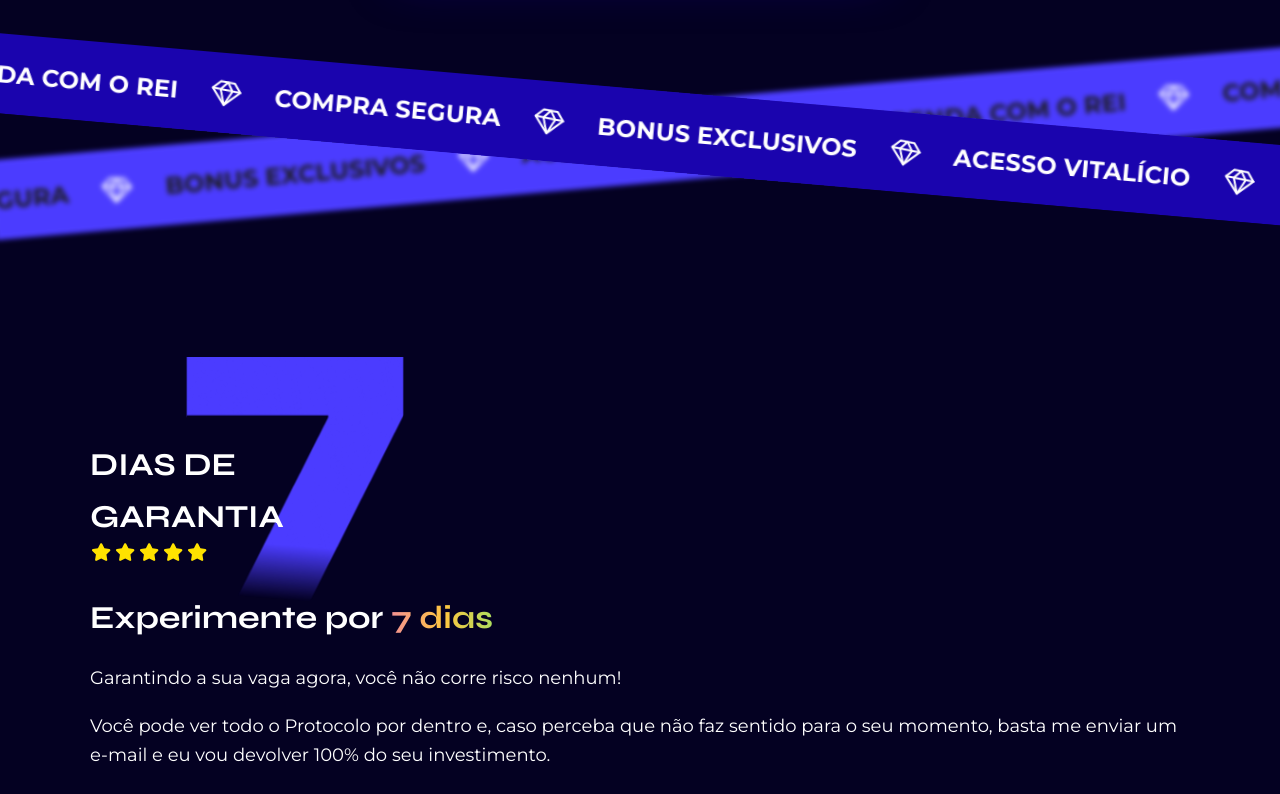
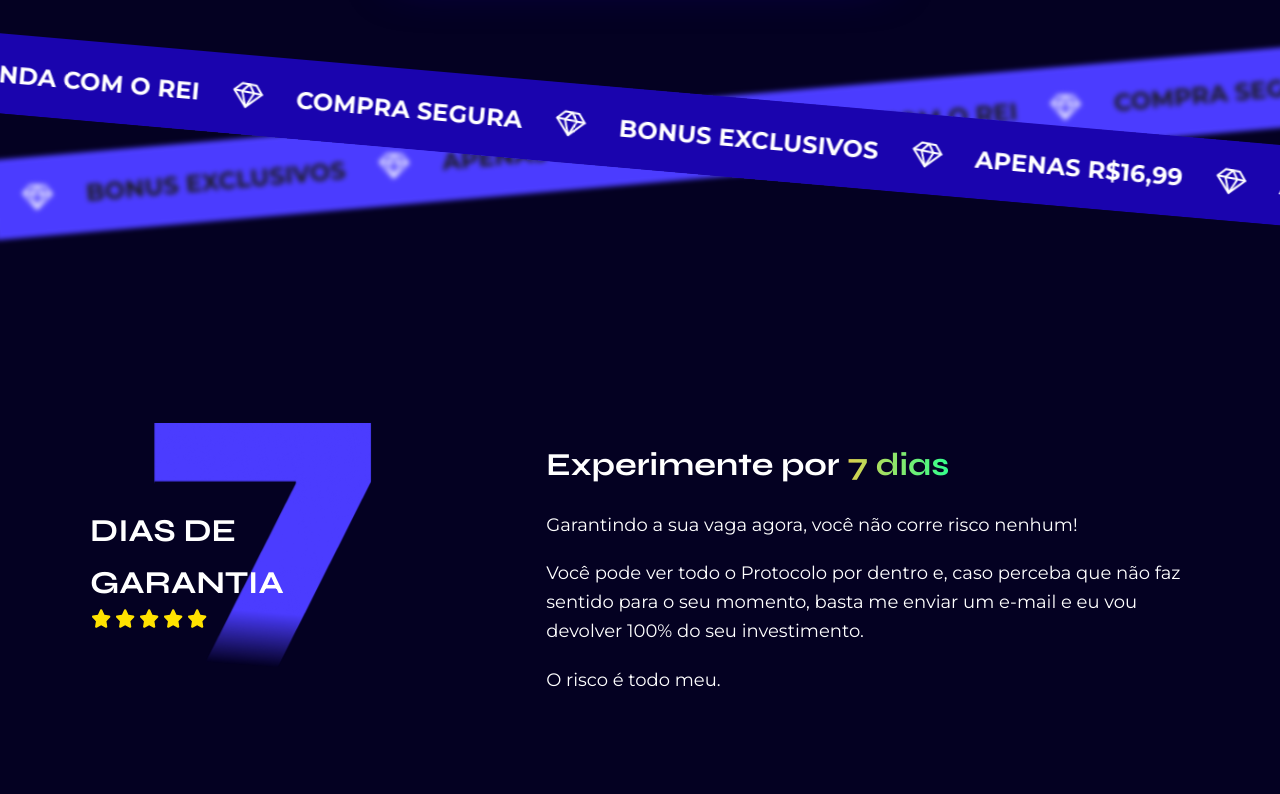
Before and after one commit to CaikeM10/Landing-Page-Mentoria, a Next.js app: page / in a window 1280 px wide. Shown: the part 1820-2614 px from the top of the page. Built offline with nearby package versions, Linux system fonts and the light colour scheme.

Commit message:
meta tag

```diff
--- a/src/components/Guarantee/index.tsx
+++ b/src/components/Guarantee/index.tsx
@@ -4,9 +4,9 @@ import styles from './style.module.scss';
 const Guarantee = () => {
     return (
         <main className={styles.container}>
+            <ScrollAnimation animateIn="fadeIn" animateOut="fadeOut">
                 <div className={styles.content}>
                     <div className={styles.top}>
-                    <ScrollAnimation animateIn="fadeIn" animateOut="fadeOut">
                         <div className={styles.leftside}>
                             <div className={styles.leftsideContent}>
                                 <h5>Dias de</h5>
@@ -39,14 +39,9 @@ const Guarantee = () => {
                             </p>
                             <p>O risco é todo meu.</p>
                         </div>
-                    </ScrollAnimation>
                     </div>
                     <div className={styles.bottom}>
                         <div className={styles.info}>
-                        <ScrollAnimation
-                            animateIn="fadeInUp"
-                            animateOut="fadeOut"
-                        >
                             <div className={styles.icon}>
                                 <img src="/safePayment.svg" />
                             </div>
@@ -57,13 +52,8 @@ const Guarantee = () => {
                                     segurança.
                                 </p>
                             </div>
-                        </ScrollAnimation>
                         </div>
                         <div className={styles.info}>
-                        <ScrollAnimation
-                            animateIn="fadeInUp"
-                            animateOut="fadeOut"
-                        >
                             <div className={styles.icon}>
                                 <img src="/lock.svg" />
                             </div>
@@ -74,13 +64,8 @@ const Guarantee = () => {
                                     comprar.
                                 </p>
                             </div>
-                        </ScrollAnimation>
                         </div>
                         <div className={styles.info}>
-                        <ScrollAnimation
-                            animateIn="fadeInUp"
-                            animateOut="fadeOut"
-                        >
                             <div className={styles.icon}>
                                 <img src="infinite.svg" />
                             </div>
@@ -91,10 +76,10 @@ const Guarantee = () => {
                                     renovação.
                                 </p>
                             </div>
-                        </ScrollAnimation>
                         </div>
                     </div>
                 </div>
+            </ScrollAnimation>
         </main>
     );
 };
--- a/src/components/MovingBars/index.tsx
+++ b/src/components/MovingBars/index.tsx
@@ -9,7 +9,7 @@ const MovingBars = () => {
                     <div className={styles.topBarContent}>
                         <React.Fragment key="0">
                             <img src="/diamond.svg" />
-                            <span>ACESSO VITALÍCIO</span>
+                            <span>APENAS R$16,99</span>
                         </React.Fragment>
                         <React.Fragment key="1">
                             <img src="/diamond.svg" />
@@ -25,7 +25,7 @@ const MovingBars = () => {
                         </React.Fragment>
                         <React.Fragment key="4">
                             <img src="/diamond.svg" />
-                            <span>ACESSO VITALÍCIO</span>
+                            <span>APENAS R$16,99</span>
                         </React.Fragment>
                         <React.Fragment key="5">
                             <img src="/diamond.svg" />
@@ -41,7 +41,7 @@ const MovingBars = () => {
                         </React.Fragment>
                         <React.Fragment key="8">
                             <img src="/diamond.svg" />
-                            <span>ACESSO VITALÍCIO</span>
+                            <span>APENAS R$16,99</span>
                         </React.Fragment>
                         <React.Fragment key="9">
                             <img src="/diamond.svg" />
@@ -57,7 +57,7 @@ const MovingBars = () => {
                         </React.Fragment>
                         <React.Fragment key="12">
                             <img src="/diamond.svg" />
-                            <span>ACESSO VITALÍCIO</span>
+                            <span>APENAS R$16,99</span>
                         </React.Fragment>
                         <React.Fragment key="13">
                             <img src="/diamond.svg" />
@@ -73,7 +73,7 @@ const MovingBars = () => {
                         </React.Fragment>
                         <React.Fragment key="16">
                             <img src="/diamond.svg" />
-                            <span>ACESSO VITALÍCIO</span>
+                            <span>APENAS R$16,99</span>
                         </React.Fragment>
                     </div>
                 </div>
@@ -81,7 +81,7 @@ const MovingBars = () => {
                     <div className={styles.bottomBarContent}>
                         <React.Fragment key="0">
                             <img src="/diamond.svg" />
-                            <span>ACESSO VITALÍCIO</span>
+                            <span>APENAS R$16,99</span>
                         </React.Fragment>
                         <React.Fragment key="1">
                             <img src="/diamond.svg" />
@@ -97,7 +97,7 @@ const MovingBars = () => {
                         </React.Fragment>
                         <React.Fragment key="4">
                             <img src="/diamond.svg" />
-                            <span>ACESSO VITALÍCIO</span>
+                            <span>APENAS R$16,99</span>
                         </React.Fragment>
                         <React.Fragment key="5">
                             <img src="/diamond.svg" />
@@ -113,7 +113,7 @@ const MovingBars = () => {
                         </React.Fragment>
                         <React.Fragment key="8">
                             <img src="/diamond.svg" />
-                            <span>ACESSO VITALÍCIO</span>
+                            <span>APENAS R$16,99</span>
                         </React.Fragment>
                         <React.Fragment key="9">
                             <img src="/diamond.svg" />
@@ -129,7 +129,7 @@ const MovingBars = () => {
                         </React.Fragment>
                         <React.Fragment key="12">
                             <img src="/diamond.svg" />
-                            <span>ACESSO VITALÍCIO</span>
+                            <span>APENAS R$16,99</span>
                         </React.Fragment>
                         <React.Fragment key="13">
                             <img src="/diamond.svg" />
@@ -145,7 +145,7 @@ const MovingBars = () => {
                         </React.Fragment>
                         <React.Fragment key="16">
                             <img src="/diamond.svg" />
-                            <span>ACESSO VITALÍCIO</span>
+                            <span>APENAS R$16,99</span>
                         </React.Fragment>
                     </div>
                 </div>
--- a/src/components/SectionTwo/style.module.scss
+++ b/src/components/SectionTwo/style.module.scss
@@ -29,6 +29,8 @@
         font-style: normal;
         font-weight: 600;
         line-height: 51.2px;
+        max-width: 900px;
+        margin-inline: auto;
         @media screen and (max-width: 768px) {
             font-size: 24px;
             text-align: center;
--- a/src/components/Swiper/style.module.scss
+++ b/src/components/Swiper/style.module.scss
@@ -11,9 +11,12 @@
 .title {
     display: flex;
     flex-direction: column;
-
+    max-width: 800px;
+    margin-inline: auto;
+    margin-top: 50px;
     justify-content: center;
     @media screen and (max-width: 768px) {
+        margin-top: 10px;
         padding-inline: 39px;
     }
     h2 {
@@ -54,6 +57,7 @@
 
 .swiper {
     padding-block: 30px;
+    margin-block: 30px;
 }
 
 .swiperSlide {
@@ -64,6 +68,9 @@
     margin: 0 auto;
     img {
         border: none;
+        height: 500px;
+        width: 300px;
+        object-fit: cover;
         @media screen and (max-width: 768px) {
             width: 300px;
         }
--- a/src/pages/_app.tsx
+++ b/src/pages/_app.tsx
@@ -1,7 +1,29 @@
 import '@/styles/globals.scss';
 import 'animate.css/animate.compat.css';
 import type { AppProps } from 'next/app';
+import Head from 'next/head'; // Import Head from next/head
 
 export default function App({ Component, pageProps }: AppProps) {
-    return <Component {...pageProps} />;
+    return (
+        <>
+            <Head>
+                <meta
+                    name="description"
+                    content="Descubra o mundo da tecnologia e desenvolvimento web com o Rei dos Sites. Aprenda a criar sites do zero e transforme suas ideias em realidade."
+                />
+                <meta
+                    name="og:description"
+                    content="Descubra o mundo da tecnologia e desenvolvimento web com o Rei dos Sites. Aprenda a criar sites do zero e transforme suas ideias em realidade."
+                />
+
+                <meta
+                    property="og:image"
+                    content="https://firebasestorage.googleapis.com/v0/b/nextgain-37481.appspot.com/o/Screenshot%202024-04-01%20at%2022.58.47.png?alt=media&token=c87429da-d568-4acc-9b39-e4cb579bb9ac"
+                />
+
+                <title>Do Zero aos Sites</title>
+            </Head>
+            <Component {...pageProps} />
+        </>
+    );
 }
--- a/src/pages/index.tsx
+++ b/src/pages/index.tsx
@@ -1,16 +1,10 @@
-import About from "@/components/About";
-import Bonus from "@/components/Bonus";
-import Footer from "@/components/Footer";
-import Guarantee from "@/components/Guarantee";
-import Header from "@/components/Header";
-import HybridScroll from "@/components/HybridScoll";
-import MovingBars from "@/components/MovingBars";
-import Price from "@/components/Price";
-import SectionOne from "@/components/SectionOne";
-import SectionTwo from "@/components/SectionTwo";
-import Students from "@/components/Swiper";
-import Who from "@/components/Who";
-import { useState } from "react";
+import Guarantee from '@/components/Guarantee';
+import Header from '@/components/Header';
+import MovingBars from '@/components/MovingBars';
+import SectionOne from '@/components/SectionOne';
+import SectionTwo from '@/components/SectionTwo';
+import Students from '@/components/Swiper';
+import { useState } from 'react';
 
 export default function Home() {
     const [hasScrolledToEnd, setHasScrolledToEnd] = useState(false);
@@ -35,12 +29,12 @@ export default function Home() {
             <MovingBars />
             <Guarantee />
             <Students />
-      <Who />
+            {/* <Who />
       <HybridScroll />
       <Bonus />
       <Price />
       <About />
-      <Footer />
+      <Footer /> */}
             {/* <GlowingButton />
       <Aurora /> */}
         </>
```
Lines whose indentation alone changed are shown as unchanged.
